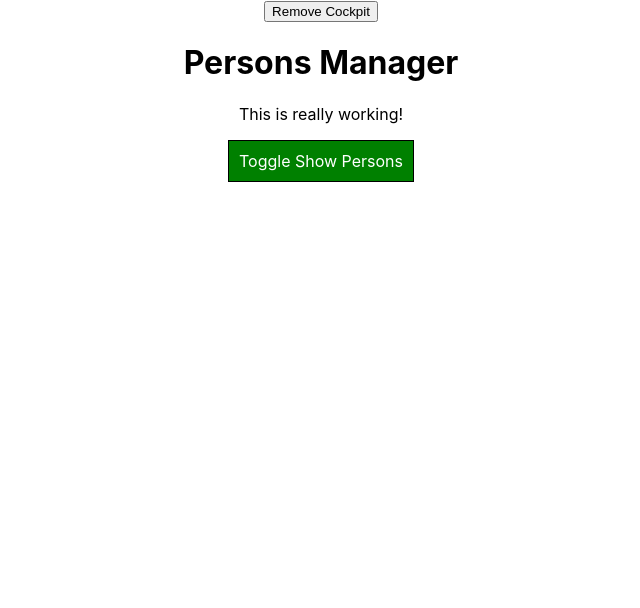
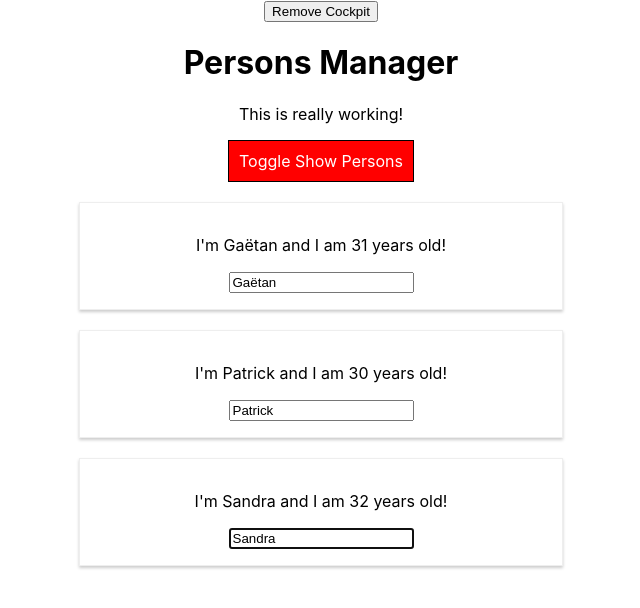
Before and after one commit to gaetanBloch/react-components, a React (Create React App) app: page / in a window 1280 px wide. Shown: the top 608 px of the page, without its empty margins (319-959 px from the left). Built offline with nearby package versions, Linux system fonts and the light colour scheme.

Commit message:
Used Refs to Reference an Element with React Hooks in functional components

```diff
--- a/src/components/Cockpit/Cockpit.js
+++ b/src/components/Cockpit/Cockpit.js
@@ -1,24 +1,23 @@
-import React, { useEffect } from 'react';
+import React, { useEffect, useRef } from 'react';
 
 import styles from './Cockpit.module.css'
 
 const Cockpit = props => {
+  const toggleButtonRef = useRef(null);
+
   useEffect(() => {
     console.log('[Cockpit.js] 1st useEffect');
 
-    // Faking Http request
-    setTimeout(() => {
-      alert('Saved data to cloud!')
-    }, 1000)
+    toggleButtonRef.current.click();
 
     return () => {
       console.log('[Cockpit.js] cleanup work in 1st useEffect');
     }
 
     // Execute it when props.personLength is updated
-  // }, [props.personsLength]);
+    // }, [props.personsLength]);
 
-    // Execute it only once
+    // Execute it only once when the component renders the first time
   }, []);
 
   useEffect(() => {
@@ -45,7 +44,7 @@ const Cockpit = props => {
     <div className={styles.Cockpit}>
       <h1>{props.title}</h1>
       <p className={classes.join(' ')}>This is really working!</p>
-      <button className={btnClass} onClick={props.clicked}>
+      <button ref={toggleButtonRef} className={btnClass} onClick={props.clicked}>
         Toggle Show Persons
       </button>
     </div>
```
